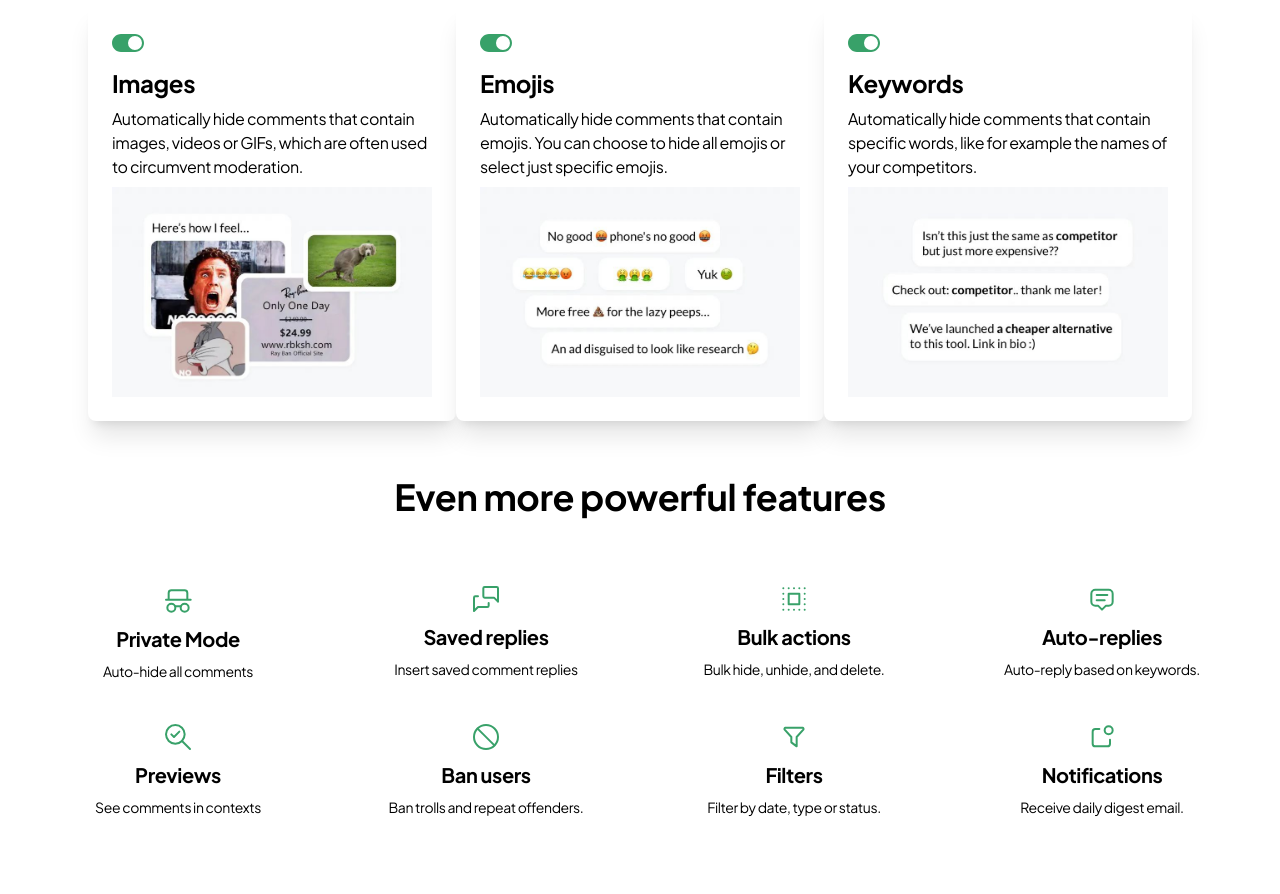
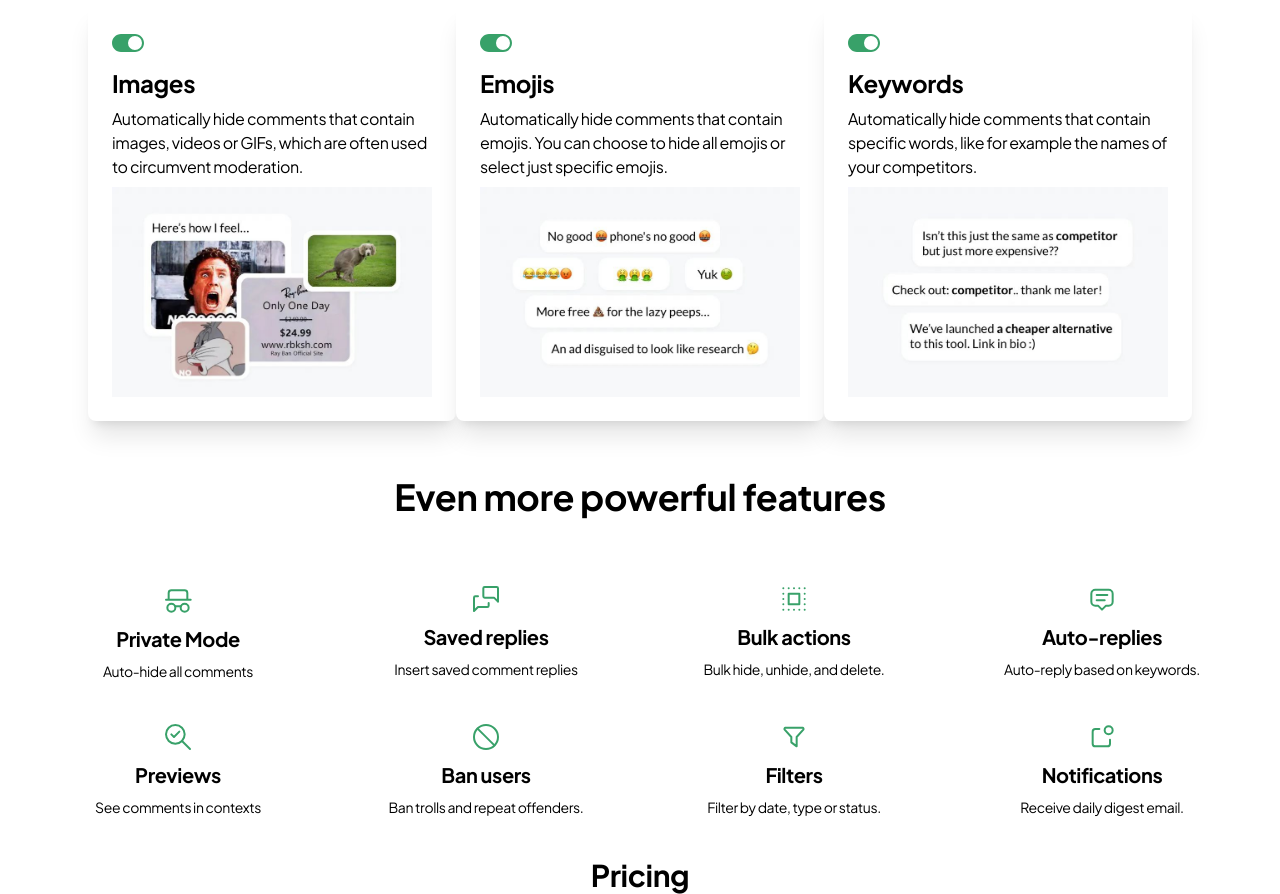
Before and after one commit to Ahdremy/Comment-Guard, a website: page dist/index.html in a window 1280 px wide. Shown: the part 3474-4368 px from the top of the page. Before the commit the page ends 4331 px from the top, so only its background shows below. Drawn offline with Linux system fonts and the light colour scheme.

Commit message:
worked on features section

```diff
--- a/dist/index.html
+++ b/dist/index.html
@@ -710,7 +710,12 @@
 
     <!-- Pricing Tab -->
     <section id="pricing">
-
+        <div class="container mx-auto">
+            <!-- Heading -->
+            <div class="text-center">
+                <h3 class="text-3xl font-bold">Pricing</h3>
+            </div>
+        </div>
     </section>
 
 
```
